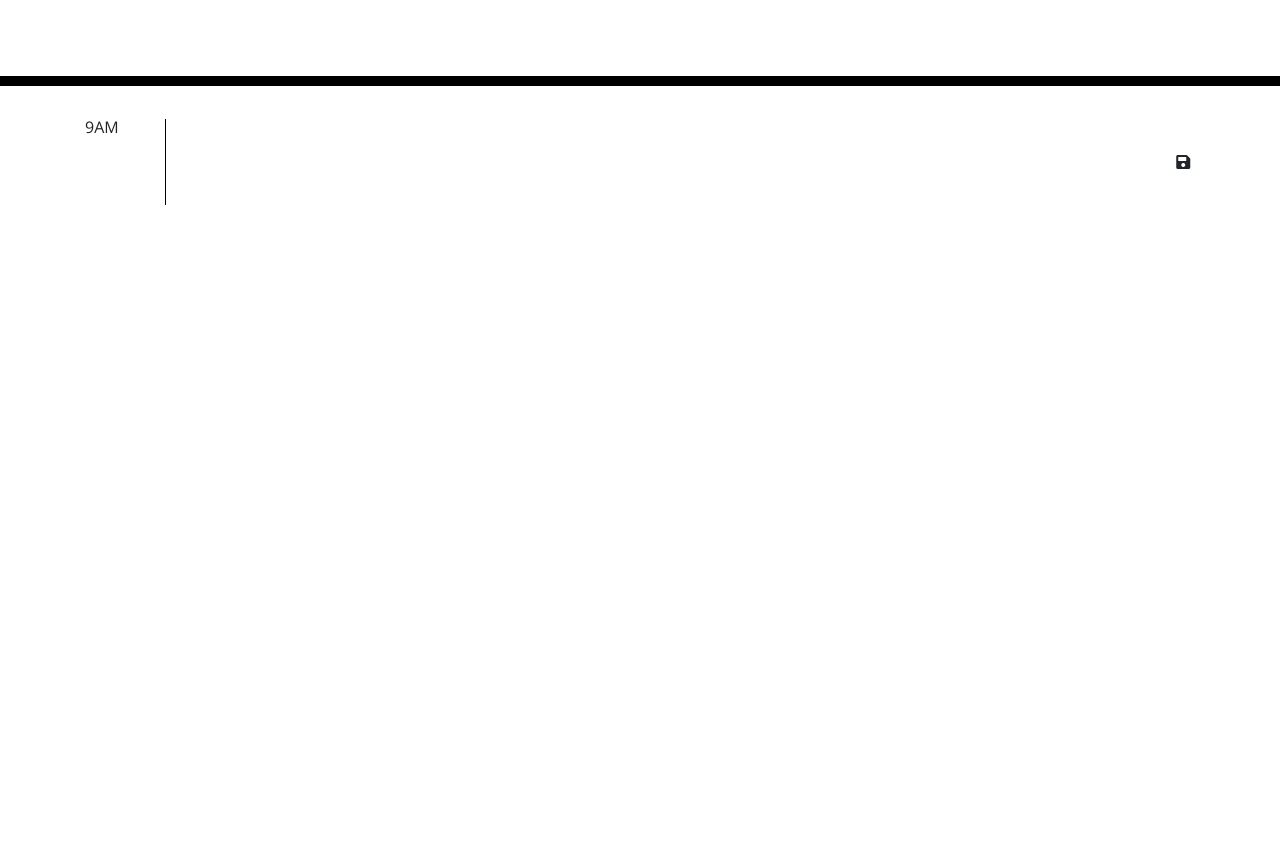
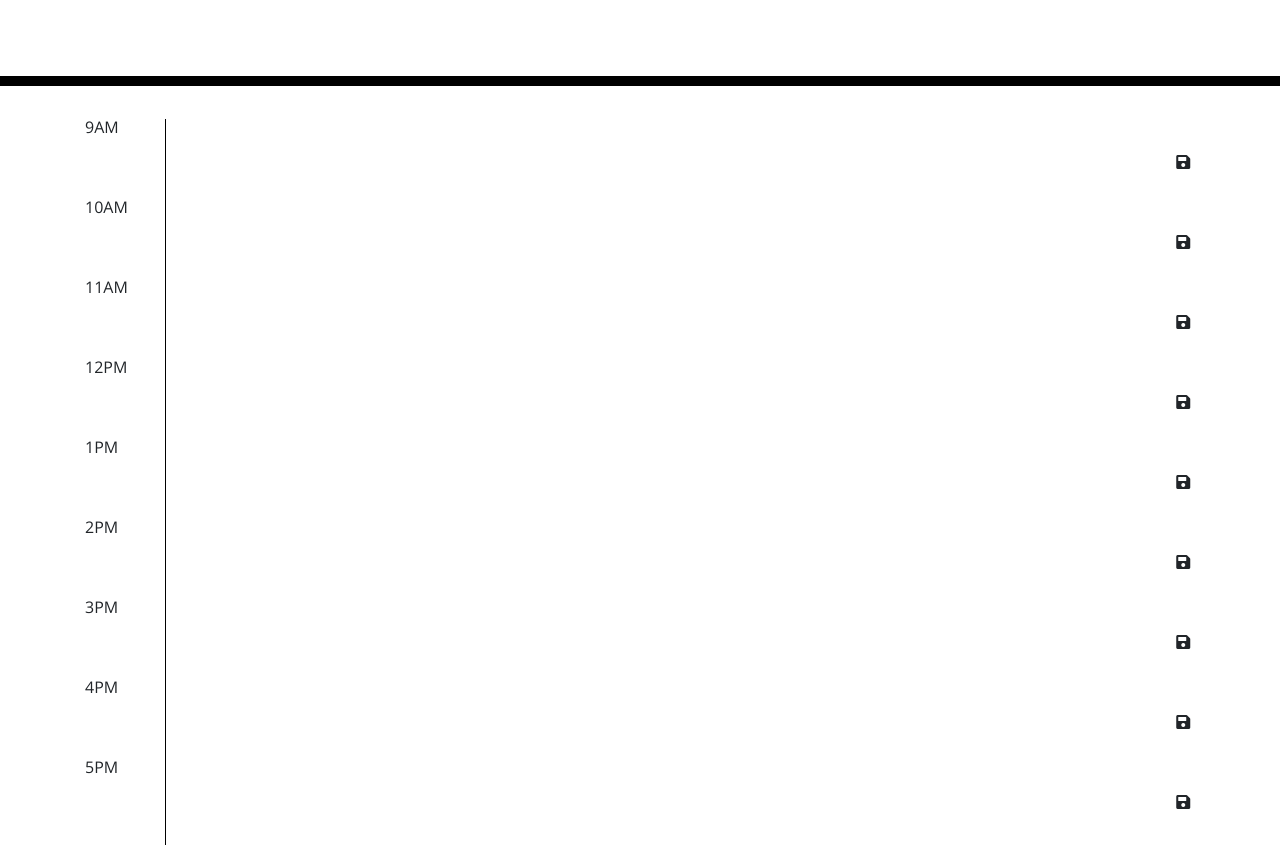
Before and after one commit to audreymking/Wk-5-Work-Day-Scheduler, a plain HTML site: page index.html in a window 1280 px wide. Shown: the part 182-1027 px from the top of the page. Before the commit the page ends 800 px from the top, so only its background shows below. Drawn offline with nearby package versions, Linux system fonts and the light colour scheme.

Commit message:
Added additional textboxes for each hour

```diff
--- a/index.html
+++ b/index.html
@@ -16,7 +16,8 @@
     />
     <link
       href="https://fonts.googleapis.com/css?family=Open+Sans&display=swap"
-      rel="stylesheet"/>
+      rel="stylesheet"
+    />
     <link rel="stylesheet" href="style.css" />
 
     <title>Work Day Scheduler</title>
@@ -30,13 +31,70 @@
     </header>
     <div class="container">
       <!-- Timeblocks -->
-      <div class="row timeSlot" timeId="9">
-        <div class="col-md-1 timeSlotName">9AM</div>
-        <textarea class="col-md-10 timeSlotTextBox"></textarea>
+      <div class="row workTime" workID="9">
+        <div class="col-md-1">9AM</div>
+        <textarea class="col-md-10 workTextBox"></textarea>
         <button class="btn save-btn col-md-1">
           <i class="fas fa-save"></i>
         </button>
       </div>
+      <div class="row workTime" workID="10">
+        <div class="col-md-1">10AM</div>
+        <textarea class="col-md-10 workTextBox"></textarea>
+        <button class="btn save-btn col-md-1">
+          <i class="fas fa-save"></i>
+        </button>
+      </div>
+      <div class="row workTime" workID="11">
+        <div class="col-md-1">11AM</div>
+        <textarea class="col-md-10 workTextBox"></textarea>
+        <button class="btn save-btn col-md-1">
+          <i class="fas fa-save"></i>
+        </button>
+      </div>
+      <div class="row workTime" workID="12">
+        <div class="col-md-1">12PM</div>
+        <textarea class="col-md-10 workTextBox"></textarea>
+        <button class="btn save-btn col-md-1">
+          <i class="fas fa-save"></i>
+        </button>
+      </div>
+      <div class="row workTime" workID="13">
+        <div class="col-md-1">1PM</div>
+        <textarea class="col-md-10 workTextBox"></textarea>
+        <button class="btn save-btn col-md-1">
+          <i class="fas fa-save"></i>
+        </button>
+      </div>
+      <div class="row workTime" workID="14">
+        <div class="col-md-1">2PM</div>
+        <textarea class="col-md-10 workTextBox"></textarea>
+        <button class="btn save-btn col-md-1">
+          <i class="fas fa-save"></i>
+        </button>
+      </div>
+      <div class="row workTime" workID="15">
+        <div class="col-md-1">3PM</div>
+        <textarea class="col-md-10 workTextBox"></textarea>
+        <button class="btn save-btn col-md-1">
+          <i class="fas fa-save"></i>
+        </button>
+      </div>
+      <div class="row workTime" workID="16">
+        <div class="col-md-1">4PM</div>
+        <textarea class="col-md-10 workTextBox"></textarea>
+        <button class="btn save-btn col-md-1">
+          <i class="fas fa-save"></i>
+        </button>
+      </div>
+      <div class="row workTime" workID="17">
+        <div class="col-md-1">5PM</div>
+        <textarea class="col-md-10 workTextBox"></textarea>
+        <button class="btn save-btn col-md-1">
+          <i class="fas fa-save"></i>
+        </button>
+      </div>
+    </div>
 
     <script src="https://cdnjs.cloudflare.com/ajax/libs/jquery/3.2.1/jquery.min.js"></script>
     <script src="https://cdnjs.cloudflare.com/ajax/libs/moment.js/2.24.0/moment.min.js"></script>
```
